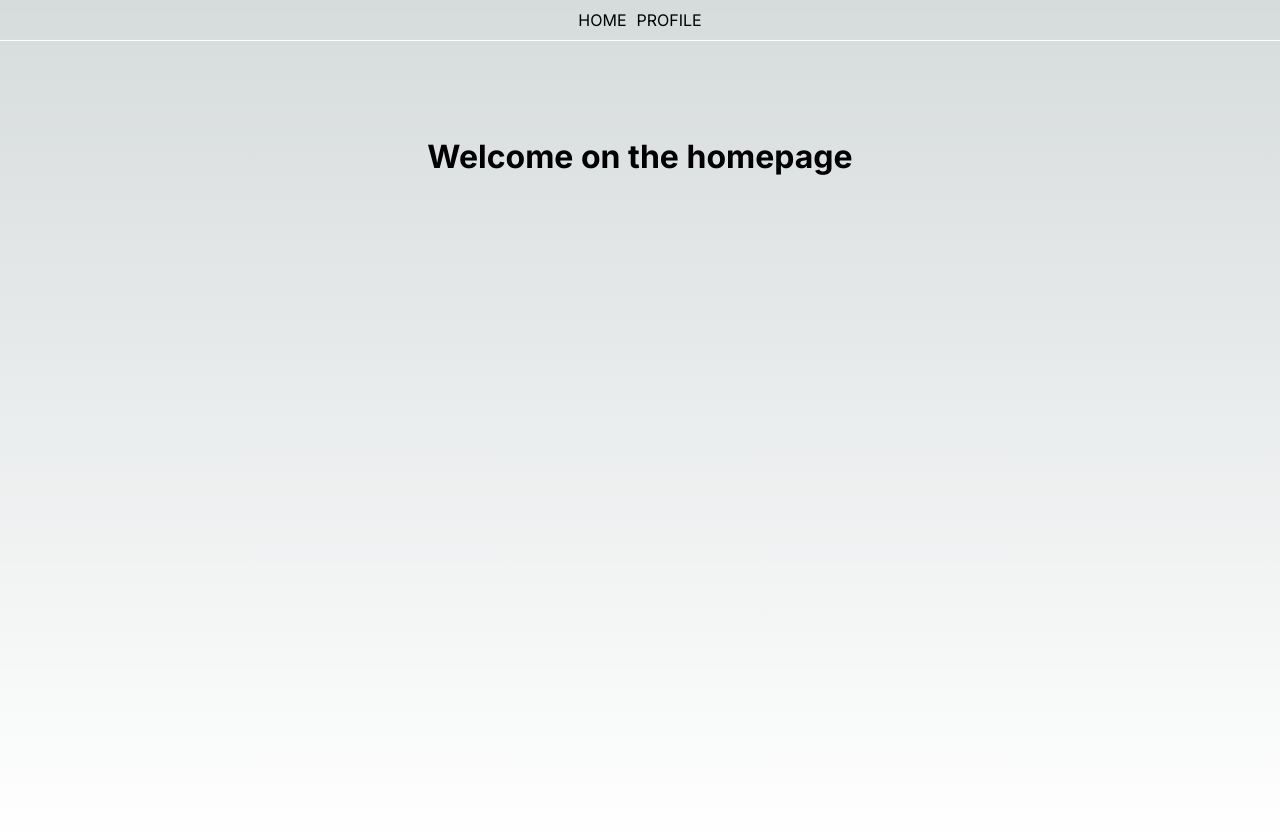
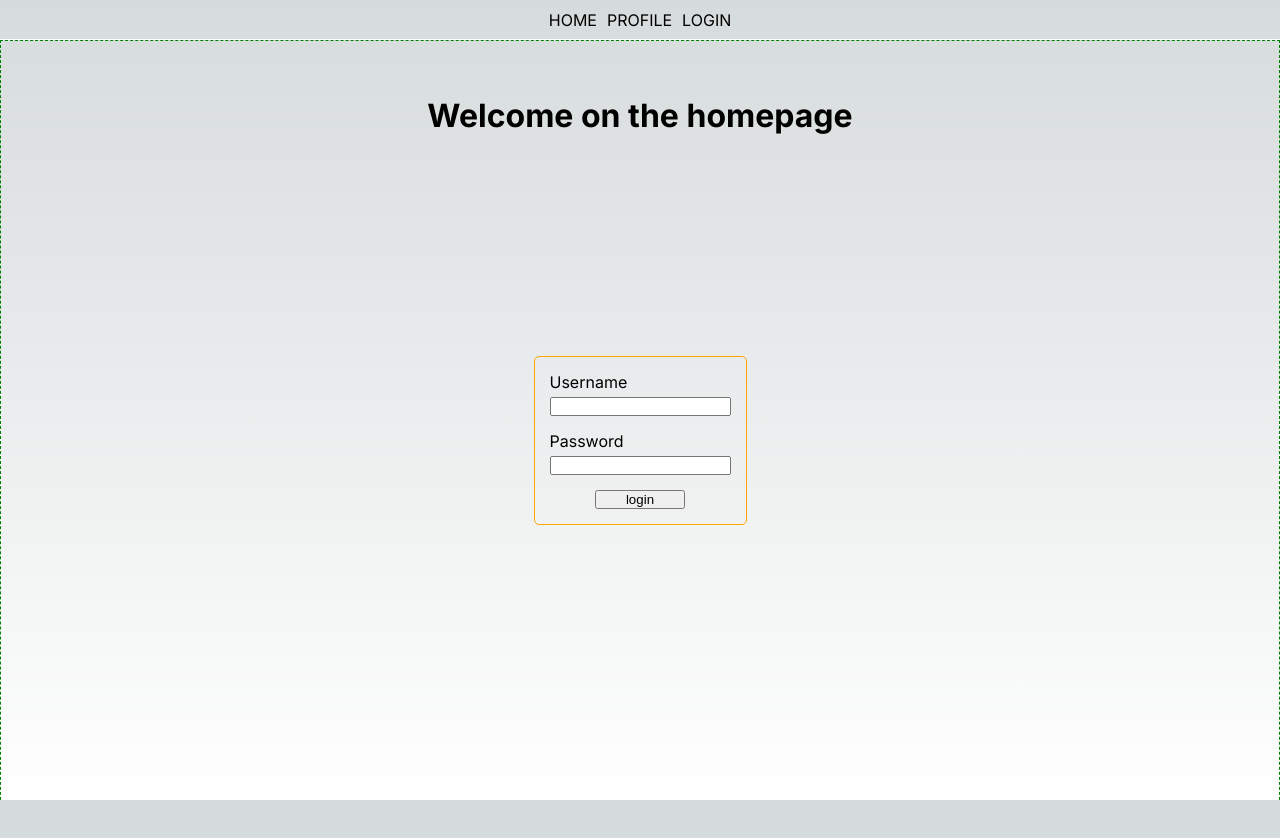
Before and after one commit to KiraTeresa/next-auth-practice, a Next.js app: page / in a window 1280 px wide. Shown: the top 838 px of the page. After the commit the page ends 800 px from the top, so only its background shows below. Built offline with nearby package versions, Linux system fonts and the light colour scheme.

Commit message:
prepare ModalProvider; add loginModal

```diff
--- /dev/null
+++ b/src/app/components/modals/login-modal/login-modal.component.tsx
@@ -0,0 +1,23 @@
+'use client'
+
+import styles from './login-modal.module.scss';
+
+const LoginModalComponent = () => {
+	return (
+		<>
+			<form className={styles.loginForm}>
+				<section>
+					<label htmlFor="username">Username</label>
+					<input type="text" id="username" name="username"/>
+				</section>
+				<section>
+					<label htmlFor="password">Password</label>
+					<input type="password" id="password" name="password"/>
+				</section>
+				<button type="submit">login</button>
+			</form>
+		</>
+	)
+}
+
+export default LoginModalComponent;
--- /dev/null
+++ b/src/app/components/modals/login-modal/login-modal.module.scss
@@ -0,0 +1,16 @@
+.loginForm {
+	display: flex;
+	flex-direction: column;
+	align-items: center;
+	gap: 15px;
+
+	section {
+		display: flex;
+		flex-direction: column;
+		gap: 5px;
+	}
+
+	button {
+		width: 50%;
+	}
+}
--- /dev/null
+++ b/src/app/components/modals/modal-provider/modal.module.scss
@@ -0,0 +1,17 @@
+.modalProvider {
+	position: absolute;
+	border: dashed green 1px;
+	top: 40px;
+	left: 0;
+	width: 100dvw;
+	height: 100dvh;
+	display: flex;
+	justify-content: center;
+	align-items: center;
+
+	.modal {
+		border: orange solid 1px;
+		border-radius: 5px;
+		padding: 15px;
+	}
+}
--- /dev/null
+++ b/src/app/components/modals/modal-provider/modal.provider.tsx
@@ -0,0 +1,13 @@
+import styles from './modal.module.scss';
+
+const ModalProvider = ({children}: { children: React.ReactNode }) => {
+	return (
+		<div className={styles.modalProvider}>
+			<div className={styles.modal}>
+				{children}
+			</div>
+		</div>
+	)
+}
+
+export default ModalProvider;
--- a/src/app/components/nav-bar/nav-bar.tsx
+++ b/src/app/components/nav-bar/nav-bar.component.tsx
@@ -2,15 +2,16 @@
 import styles from './nav-bar.module.scss';
 import Link from "next/link";
 
-const NavBar = () => {
+const NavBarComponent = () => {
 	return (
 		<nav className={styles.navBar}>
 			<ul>
 				<li><Link href="/">HOME</Link></li>
 				<li><Link href="/profile">PROFILE</Link></li>
+				<li>LOGIN</li>
 			</ul>
 		</nav>
 	)
 }
 
-export default NavBar;
+export default NavBarComponent;
--- a/src/app/components/nav-bar/nav-bar.module.scss
+++ b/src/app/components/nav-bar/nav-bar.module.scss
@@ -1,12 +1,15 @@
 .navBar {
 	border-bottom: solid 1px #fff;
+	position: fixed;
+	width: 100dvw;
+	height: 40px;
 
 	ul {
 		display: flex;
 		justify-content: center;
 		align-items: center;
 		gap: 10px;
-		height: 40px;
+		height: 100%;
 
 		li {
 			list-style: none;
--- a/src/app/globals.css
+++ b/src/app/globals.css
@@ -86,6 +86,7 @@ body {
 }
 
 body {
+  position: relative;
   color: rgb(var(--foreground-rgb));
   background: linear-gradient(
       to bottom,
--- a/src/app/layout.tsx
+++ b/src/app/layout.tsx
@@ -1,8 +1,10 @@
 import type {Metadata} from "next";
 import {Inter} from "next/font/google";
 import "./globals.css";
-import NavBar from "@/app/components/nav-bar/nav-bar";
+import NavBarComponent from "@/app/components/nav-bar/nav-bar.component";
 import styles from "@/app/page.module.css";
+import ModalProvider from "@/app/components/modals/modal-provider/modal.provider";
+import LoginModalComponent from "@/app/components/modals/login-modal/login-modal.component";
 
 const inter = Inter({subsets: ["latin"]});
 
@@ -16,10 +18,13 @@ export default function RootLayout({children,}: Readonly<{
 	return (
 		<html lang="en">
 		<body className={inter.className}>
-		<NavBar/>
+		<NavBarComponent/>
 		<main>
 			{children}
 		</main>
+		<ModalProvider>
+			<LoginModalComponent/>
+		</ModalProvider>
 		</body>
 		</html>
 	);
```
